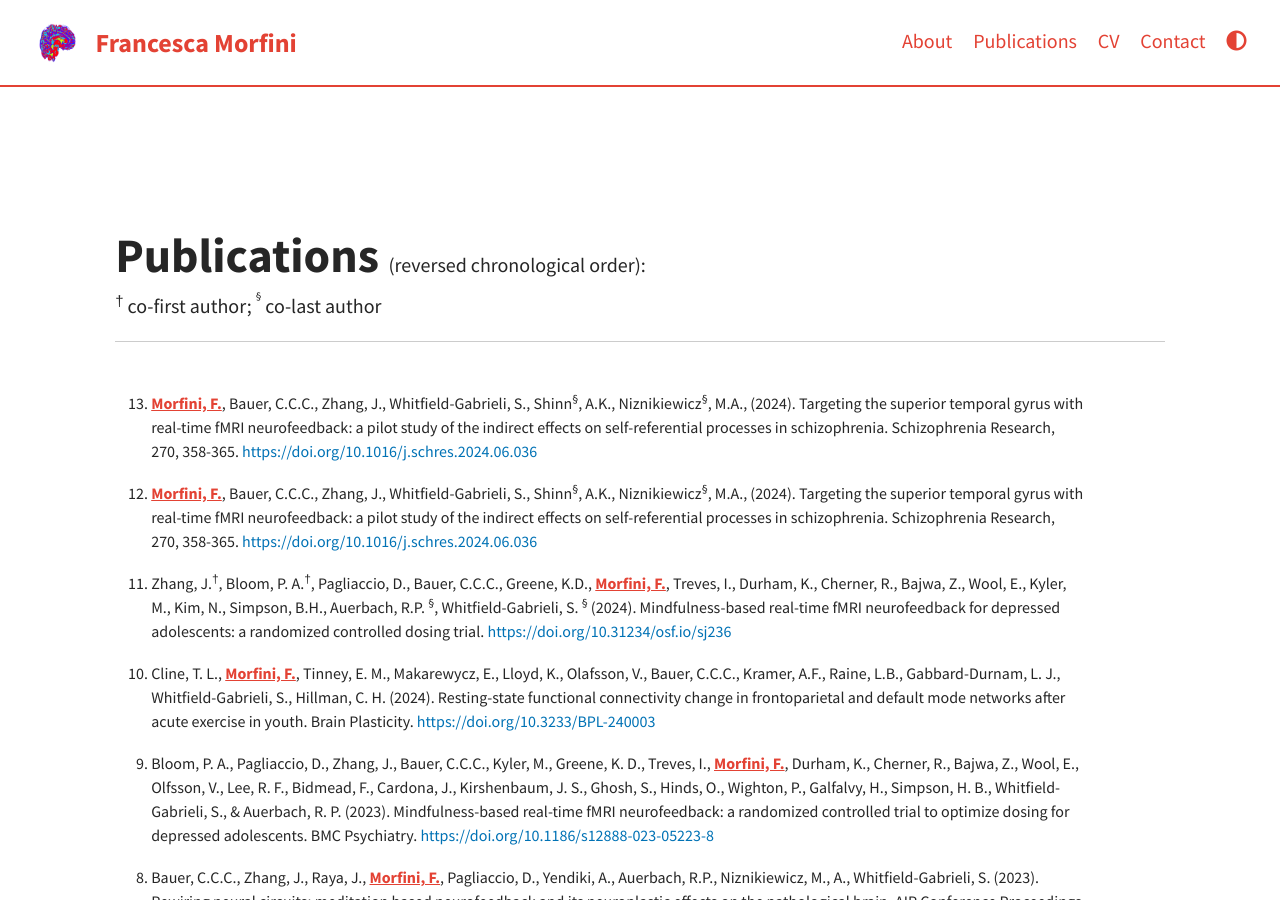
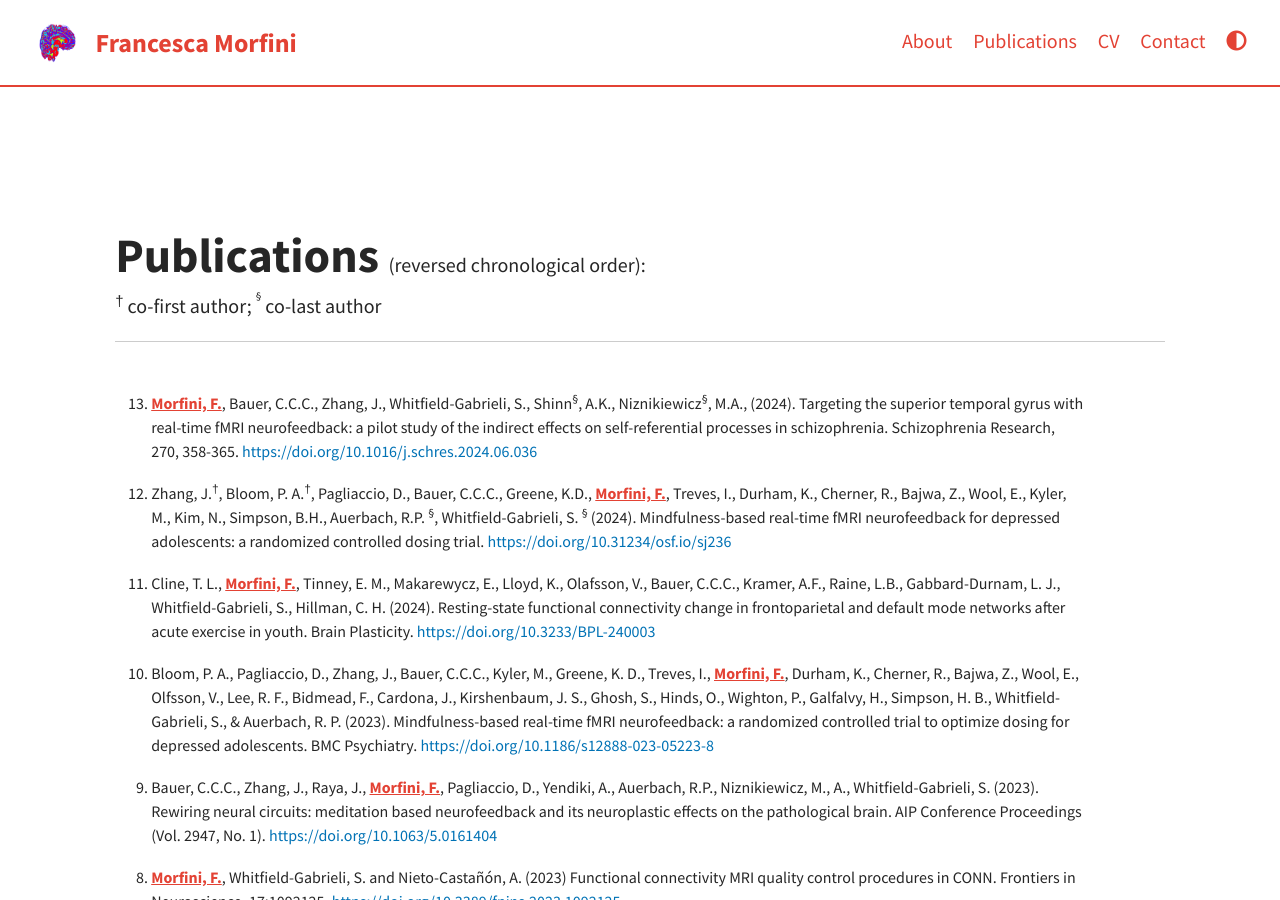
Before and after one commit to fmorfini/fmorfini.github.io, a Jekyll site: the page built from pages/publications.md, in a window 1280 px wide and 900 px high. Built offline with Jekyll 4.4.1, drawn with Linux system fonts in a browser that asks for light colours; a script that is not in the unit is left out; comment, search, counter and statistics services are not loaded.

Commit message:
Update publications.md

```diff
--- a/pages/publications.md
+++ b/pages/publications.md
@@ -38,22 +38,13 @@
 	<p></p>
 
 <!--
-sample code to add one publication altmetric
-		<tr>
-		<td>	<li> <fm><fm>Morfini, F.</fm></fm>, xxxx_authors_and_paper_citationxxxxxxx
-		<a href="xxxdoixxxx">xxxxdoixxx</a>  </li>		</td>
-		<td>	<div data-pmid='xxxxx' class='altmetric-embed' data-badge-type='donut' data-hide-less-than="0" data-hide-no-mentions="true" data-badge-popover="right" ></div>	</td>
-		</tr>
-
-
-sample code to add one publication citations badge
+sample code to add one publication with citations and altmetric badges
 		<tr>
 		<td>	<li> <fm><fm>Morfini, F.</fm></fm>, xxxx_authors_and_paper_citationxxxxxxx
 		<a href="xxxdoixxxx">xxxxdoixxx</a>  </li>		</td>
 		<td>	<span class="__dimensions_badge_embed__" data-doi="xxxdoixxxx" data-hide-zero-citations="true" data-legend="hover-right" data-style="small_circle"></span><script async src="https://badge.dimensions.ai/badge.js" charset="utf-8"></script> </td>
+		<td>	<div data-pmid='xxxxx' class='altmetric-embed' data-badge-type='donut' data-hide-less-than="0" data-hide-no-mentions="true" data-badge-popover="right" ></div>	</td>
 		</tr>
-
-
  -->
 
 
@@ -66,102 +57,88 @@
 		<td>	<div data-pmid="38968807" class='altmetric-embed' data-badge-type='donut' data-hide-less-than="0" data-hide-no-mentions="true" data-badge-popover="right" ></div>	</td>
 		</tr>
 
-
-
-
-
-
-
-
-		<tr>
-		<td>	<li> <fm>Morfini, F.</fm>, Bauer, C.C.C., Zhang, J., Whitfield-Gabrieli, S., Shinn<sup>§</sup>, A.K., Niznikiewicz<sup>§</sup>, M.A., (2024). Targeting the superior temporal gyrus with real-time fMRI neurofeedback: a pilot study of the indirect effects on self-referential processes in schizophrenia. Schizophrenia Research, 270, 358-365.
-		<a href="https://doi.org/10.1016/j.schres.2024.06.036">https://doi.org/10.1016/j.schres.2024.06.036</a>	</li>	</td>
-		<td>	<span class="__dimensions_badge_embed__" data-doi="10.1016/j.schres.2024.06.036" data-hide-zero-citations="true" data-legend="hover-right" data-style="small_circle"></span><script async src="https://badge.dimensions.ai/badge.js" charset="utf-8"></script> </td>
-<!-- 		<td>	<div data-pmid="38968807" class='altmetric-embed' data-badge-type='donut' data-hide-less-than="0" data-hide-no-mentions="true" data-badge-popover="right" ></div>	</td> -->
-		</tr>
-
 		<tr>
 		<td>	<li> Zhang, J.<sup>†</sup>, Bloom, P. A.<sup>†</sup>, Pagliaccio, D., Bauer, C.C.C., Greene, K.D., <fm>Morfini, F.</fm>, Treves, I., Durham, K., Cherner, R., Bajwa, Z., Wool, E., Kyler, M., Kim, N., Simpson, B.H., Auerbach, R.P. <sup>§</sup>, Whitfield-Gabrieli, S. <sup>§</sup> (2024). Mindfulness-based real-time fMRI neurofeedback for depressed adolescents: a randomized controlled dosing trial.
 		<a href="https://doi.org/10.31234/osf.io/sj236">https://doi.org/10.31234/osf.io/sj236</a>	</li>	</td>
 		<td>	<span class="__dimensions_badge_embed__" data-doi="10.31234/osf.io/sj236" data-hide-zero-citations="true" data-legend="hover-right" data-style="small_circle"></span><script async src="https://badge.dimensions.ai/badge.js" charset="utf-8"></script> </td>
-<!-- 		<td>	<div data-doi="https://doi.org/10.31234/osf.io/sj236" class='altmetric-embed' data-badge-type='donut' data-hide-less-than="0" data-hide-no-mentions="true" data-badge-popover="right" ></div>	</td> -->
+		<td>	<div data-doi="https://doi.org/10.31234/osf.io/sj236" class='altmetric-embed' data-badge-type='donut' data-hide-less-than="0" data-hide-no-mentions="true" data-badge-popover="right" ></div>	</td>
 		</tr>
 
 		<tr>
 		<td>	<li> Cline, T. L., <fm>Morfini, F.</fm>, Tinney, E. M., Makarewycz, E., Lloyd, K., Olafsson, V., Bauer, C.C.C., Kramer, A.F., Raine, L.B., Gabbard-Durnam, L. J., Whitfield-Gabrieli, S., Hillman, C. H. (2024). Resting-state functional connectivity change in frontoparietal and default mode networks after acute exercise in youth. Brain Plasticity.
 		<a href="https://doi.org/10.3233/BPL-240003">https://doi.org/10.3233/BPL-240003</a>	</li>	</td>
 		<td>	<span class="__dimensions_badge_embed__" data-doi="10.3233/BPL-240003" data-hide-zero-citations="true" data-legend="hover-right" data-style="small_circle"></span><script async src="https://badge.dimensions.ai/badge.js" charset="utf-8"></script> </td>
-<!-- 		<td>	<div data-pmid="39081665" class='altmetric-embed' data-badge-type='donut' data-hide-less-than="0" data-hide-no-mentions="true" data-badge-popover="right" ></div>	</td> -->
+		<td>	<div data-pmid="39081665" class='altmetric-embed' data-badge-type='donut' data-hide-less-than="0" data-hide-no-mentions="true" data-badge-popover="right" ></div>	</td>
 		</tr>
 
 		<tr>
 		<td>	<li> Bloom, P. A., Pagliaccio, D., Zhang, J., Bauer, C.C.C., Kyler, M., Greene, K. D., Treves, I., <fm>Morfini, F.</fm>, Durham, K., Cherner, R., Bajwa, Z., Wool, E., Olfsson, V., Lee, R. F., Bidmead, F., Cardona, J., Kirshenbaum, J. S., Ghosh, S., Hinds, O., Wighton, P., Galfalvy, H., Simpson, H. B., Whitfield-Gabrieli, S., & Auerbach, R. P. (2023). Mindfulness-based real-time fMRI neurofeedback: a randomized controlled trial to optimize dosing for depressed adolescents. BMC Psychiatry.
 		<a href="https://doi.org/10.1186/s12888-023-05223-8">https://doi.org/10.1186/s12888-023-05223-8</a>	</li>	</td>
 		<td>	<span class="__dimensions_badge_embed__" data-doi="10.1186/s12888-023-05223-8" data-hide-zero-citations="true" data-legend="hover-right" data-style="small_circle"></span><script async src="https://badge.dimensions.ai/badge.js" charset="utf-8"></script> </td>
-<!-- 		<td>	<div data-pmid="37848857" class='altmetric-embed' data-badge-type='donut' data-hide-less-than="0" data-hide-no-mentions="true" data-badge-popover="right" ></div>	</td> -->
+		<td>	<div data-pmid="37848857" class='altmetric-embed' data-badge-type='donut' data-hide-less-than="0" data-hide-no-mentions="true" data-badge-popover="right" ></div>	</td>
 		</tr>
 
 		<tr>
 		<td>	<li> Bauer, C.C.C., Zhang, J., Raya, J., <fm>Morfini, F.</fm>, Pagliaccio, D., Yendiki, A., Auerbach, R.P., Niznikiewicz, M., A., Whitfield-Gabrieli, S. (2023). Rewiring neural circuits: meditation based neurofeedback and its neuroplastic effects on the pathological brain. AIP Conference Proceedings (Vol. 2947, No. 1).
 		<a href="https://doi.org/10.1063/5.0161404">https://doi.org/10.1063/5.0161404</a>	</li>	</td>
 		<td>	<span class="__dimensions_badge_embed__" data-doi="10.1063/5.0161404" data-hide-zero-citations="true" data-legend="hover-right" data-style="small_circle"></span><script async src="https://badge.dimensions.ai/badge.js" charset="utf-8"></script> </td>
-<!-- 		<td>	<div data-pmid="xxxxx" class='altmetric-embed' data-badge-type='donut' data-hide-less-than="0" data-hide-no-mentions="true" data-badge-popover="right" ></div>	</td> -->
+		<td>	<div data-pmid="xxxxx" class='altmetric-embed' data-badge-type='donut' data-hide-less-than="0" data-hide-no-mentions="true" data-badge-popover="right" ></div>	</td>
 		</tr>
 
 		<tr>
 		<td>	<li> <fm>Morfini, F.</fm>, Whitfield-Gabrieli, S. and Nieto-Castañón, A. (2023) Functional connectivity MRI quality control procedures in CONN. Frontiers in Neuroscience. 17:1092125.
 		<a href="https://doi.org/10.3389/fnins.2023.1092125">https://doi.org/10.3389/fnins.2023.1092125</a>	</li>	</td>
 		<td>	<span class="__dimensions_badge_embed__" data-doi="10.3389/fnins.2023.1092125" data-hide-zero-citations="true" data-legend="hover-right" data-style="small_circle"></span><script async src="https://badge.dimensions.ai/badge.js" charset="utf-8"></script> </td>
-<!-- 		<td>	<div data-pmid="37034165" class='altmetric-embed' data-badge-type='donut' data-hide-less-than="0" data-hide-no-mentions="true" data-badge-popover="right" ></div>	</td> -->
+		<td>	<div data-pmid="37034165" class='altmetric-embed' data-badge-type='donut' data-hide-less-than="0" data-hide-no-mentions="true" data-badge-popover="right" ></div>	</td>
 		</tr>
 
 		<tr>
 		<td>	<li> Zhang, J., Raya, J., <fm>Morfini, F.</fm>, Urban, Z., Pagliaccio, D., Yendiki, A., Auerbach, R.P., Bauer, C.C.C., Whitfield-Gabrieli, S. (2023). Reducing default mode network connectivity with mindfulness-based fMRI neurofeedback: a pilot study among adolescents with affective disorder history. Molecular Psychiatry, 1-9.
 		<a href="https://doi.org/10.1038/s41380-023-02032-z">https://doi.org/10.1038/s41380-023-02032-z</a>	</li>	</td>
 		<td>	<span class="__dimensions_badge_embed__" data-doi="10.1038/s41380-023-02032-z" data-hide-zero-citations="true" data-legend="hover-right" data-style="small_circle"></span><script async src="https://badge.dimensions.ai/badge.js" charset="utf-8"></script> </td>
-<!-- 		<td>	<div data-pmid="36991135" class='altmetric-embed' data-badge-type='donut' data-hide-less-than="0" data-hide-no-mentions="true" data-badge-popover="right" ></div>	</td> -->
+		<td>	<div data-pmid="36991135" class='altmetric-embed' data-badge-type='donut' data-hide-less-than="0" data-hide-no-mentions="true" data-badge-popover="right" ></div>	</td>
 		</tr>
 
 		<tr>
 		<td>	<li> Moody, T.D., <fm>Morfini, F.</fm>, Cheng, G., Sheen, C.L., Kerr, W.T., Strober, M. and Feusner, J.D. (2020). Brain activation and connectivity in anorexia nervosa and body dysmorphic disorder when viewing bodies: relationships to clinical symptoms and perception of appearance. Brain Imaging and Behavior, 7(9).
 		<a href="https://doi.org/10.1007/s11682-020-00323-5">https://doi.org/10.1007/s11682-020-00323-5</a>	</li>	</td>
 		<td>	<span class="__dimensions_badge_embed__" data-doi="10.1007/s11682-020-00323-5" data-hide-zero-citations="true" data-legend="hover-right" data-style="small_circle"></span><script async src="https://badge.dimensions.ai/badge.js" charset="utf-8"></script> </td>
-<!-- 		<td>	<div data-pmid="32875486" class='altmetric-embed' data-badge-type='donut' data-hide-less-than="0" data-hide-no-mentions="true" data-badge-popover="right" ></div>	</td> -->
+		<td>	<div data-pmid="32875486" class='altmetric-embed' data-badge-type='donut' data-hide-less-than="0" data-hide-no-mentions="true" data-badge-popover="right" ></div>	</td>
 		</tr>
 
 		<tr>
 		<td>	<li> Vaughn, D.A., Kerr, W.T., Moody, T.D., Cheng, G.K., <fm>Morfini, F.</fm>, Zhang, A., Leow, A.D., Strober, M.A., Cohen, M.S. and Feusner, J.D. (2019). Differentiating weight-restored anorexia nervosa and body dysmorphic disorder using neuroimaging and psychometric markers. PLOS ONE, 14(5), p.e0213974.
 		<a href="https://doi.org/10.1371/journal.pone.0213974">https://doi.org/10.1371/journal.pone.0213974</a>	</li>	</td>
 		<td>	<span class="__dimensions_badge_embed__" data-doi="10.1371/journal.pone.0213974" data-hide-zero-citations="true" data-legend="hover-right" data-style="small_circle"></span><script async src="https://badge.dimensions.ai/badge.js" charset="utf-8"></script> </td>
-<!-- 		<td>	<div data-pmid="31059514" class='altmetric-embed' data-badge-type='donut' data-hide-less-than="0" data-hide-no-mentions="true" data-badge-popover="right" ></div>	</td> -->
+		<td>	<div data-pmid="31059514" class='altmetric-embed' data-badge-type='donut' data-hide-less-than="0" data-hide-no-mentions="true" data-badge-popover="right" ></div>	</td>
 		</tr>
 
 		<tr>
 		<td>	<li> Reggente, N., Moody, T.D., <fm>Morfini, F.</fm>, Sheen, C., Rissman, J., O’Neill, J. and Feusner, J.D. (2018). Multivariate resting-state functional connectivity predicts response to cognitive behavioral therapy in obsessive–compulsive disorder. Proceedings of the National Academy of Sciences, 115(9), pp.2222–2227.
 		<a href="https://doi.org/10.1073/pnas.1716686115">https://doi.org/10.1073/pnas.1716686115</a>	</li>	</td>
 		<td>	<span class="__dimensions_badge_embed__" data-doi="10.1073/pnas.1716686115" data-hide-zero-citations="true" data-legend="hover-right" data-style="small_circle"></span><script async src="https://badge.dimensions.ai/badge.js" charset="utf-8"></script> </td>
-<!-- 		<td>	<div data-pmid="29440404" class='altmetric-embed' data-badge-type='donut' data-hide-less-than="0" data-hide-no-mentions="true" data-badge-popover="right" ></div>	</td> -->
+		<td>	<div data-pmid="29440404" class='altmetric-embed' data-badge-type='donut' data-hide-less-than="0" data-hide-no-mentions="true" data-badge-popover="right" ></div>	</td>
 		</tr>
 
 		<tr>
 		<td>	<li> Rangaprakash, D., Bohon, C., Lawrence, K.E., Moody, T., <fm>Morfini, F.</fm>, Khalsa, S.S., Strober, M. and Feusner, J.D. (2018). Aberrant dynamic connectivity for fear processing in anorexia nervosa and body dysmorphic disorder. Frontiers in Psychiatry, 9.
 		<a href="https://doi.org/10.3389/fpsyt.2018.00273">https://doi.org/10.3389/fpsyt.2018.00273</a>	</li>	</td>
 		<td>	<span class="__dimensions_badge_embed__" data-doi="10.3389/fpsyt.2018.00273" data-hide-zero-citations="true" data-legend="hover-right" data-style="small_circle"></span><script async src="https://badge.dimensions.ai/badge.js" charset="utf-8"></script> </td>
-<!-- 		<td>	<div data-pmid="29997532" class='altmetric-embed' data-badge-type='donut' data-hide-less-than="0" data-hide-no-mentions="true" data-badge-popover="right" ></div>	</td> -->
+		<td>	<div data-pmid="29997532" class='altmetric-embed' data-badge-type='donut' data-hide-less-than="0" data-hide-no-mentions="true" data-badge-popover="right" ></div>	</td>
 		</tr>
 
 		<tr>
 		<td>	<li> Moody, T.D., <fm>Morfini, F.</fm>, Cheng, G., Sheen, C., Tadayonnejad, R., Reggente, N., O’Neill, J. and Feusner, J.D. (2017). Mechanisms of cognitive-behavioral therapy for obsessive-compulsive disorder involve robust and extensive increases in brain network connectivity. Translational Psychiatry, 7(9), p.e1230.
 		<a href="https://doi.org/10.1038/tp.2017.192">https://doi.org/10.1038/tp.2017.192</a>	</li>	</td>
 		<td>	<span class="__dimensions_badge_embed__" data-doi="10.1038/tp.2017.192" data-hide-zero-citations="true" data-legend="hover-right" data-style="small_circle"></span><script async src="https://badge.dimensions.ai/badge.js" charset="utf-8"></script> </td>
-<!-- 		<td>	<div data-pmid="28872637" class='altmetric-embed' data-badge-type='donut' data-hide-less-than="0" data-hide-no-mentions="true" data-badge-popover="right" ></div>	</td> -->
+		<td>	<div data-pmid="28872637" class='altmetric-embed' data-badge-type='donut' data-hide-less-than="0" data-hide-no-mentions="true" data-badge-popover="right" ></div>	</td>
 		</tr>
 
 		<tr>
 		<td>	<li> Tadayonnejad, R., Deshpande, R., Ajilore, O., Moody, T., <fm>Morfini, F.</fm>, Ly, R., O’Neill, J. and Feusner, J.D. (2017). Pregenual anterior cingulate dysfunction associated with depression in OCD: an integrated multimodal fMRI/1H MRS study. Neuropsychopharmacology, 43(5), pp.1146–1155.
 		<a href="https://doi.org/10.1038/npp.2017.249">https://doi.org/10.1038/npp.2017.249</a>	</li>	</td>
 		<td>	<span class="__dimensions_badge_embed__" data-doi="10.1038/npp.2017.249" data-hide-zero-citations="true" data-legend="hover-right" data-style="small_circle"></span><script async src="https://badge.dimensions.ai/badge.js" charset="utf-8"></script> </td>
-<!-- 		<td>	<div data-pmid="29052616" class='altmetric-embed' data-badge-type='donut' data-hide-less-than="0" data-hide-no-mentions="true" data-badge-popover="right" ></div>	</td> -->
+		<td>	<div data-pmid="29052616" class='altmetric-embed' data-badge-type='donut' data-hide-less-than="0" data-hide-no-mentions="true" data-badge-popover="right" ></div>	</td>
 		</tr>
 
 	</table>
```
